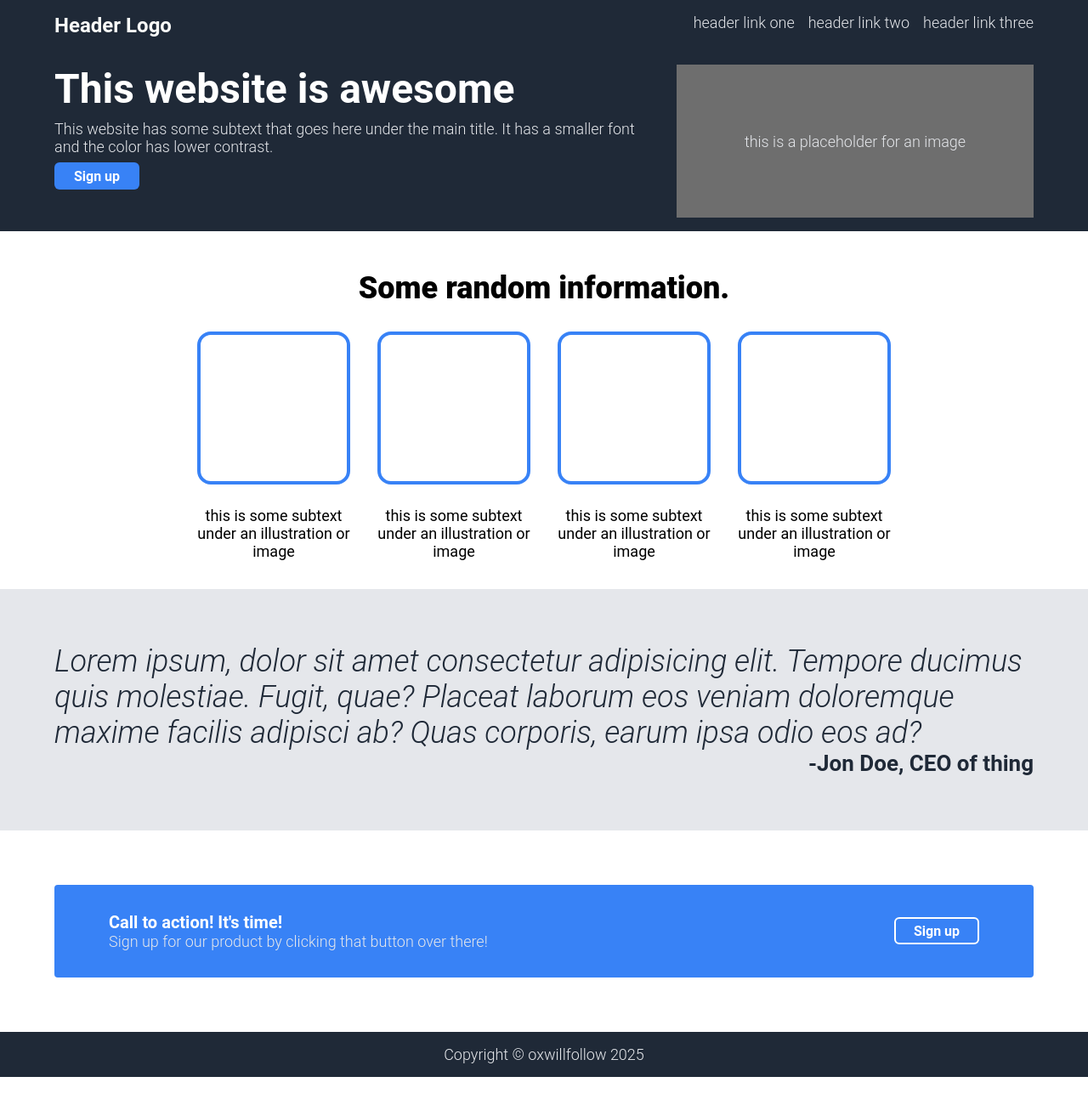
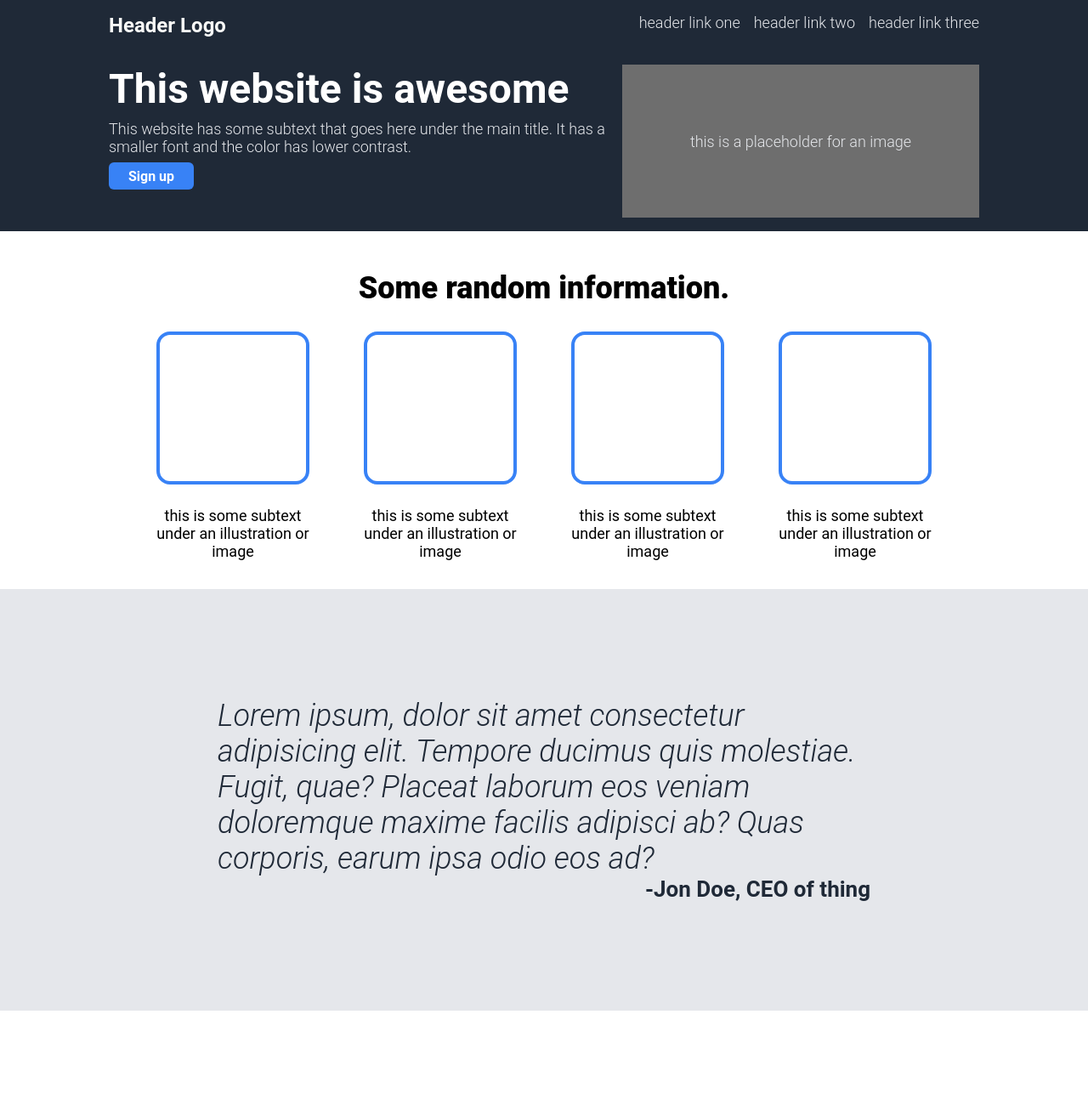
Before and after one commit to Oxwillfollow/odin-landing-page, a plain HTML site: page index.html in a window 1280 px wide. Shown: the top 1300 px of the page at 85% size. Before the commit the page ends 1267 px from the top, so only its background shows below. Drawn offline with Linux system fonts and the light colour scheme.

Commit message:
Fix webpage width issue and some minor html/css changes

```diff
--- a/css/styles.css
+++ b/css/styles.css
@@ -4,10 +4,11 @@
 }
 
 body {
-    width: 100vw;
-    height: 100vh;
+    width: 100%;
+    height: 100%;
     margin: 0;
-    display:flex;
+    padding: 0;
+    display: flex;
     flex-direction: column;
 }
 
@@ -29,20 +30,31 @@ a {
 .introduction-box,
 .footer {
     background-color: #1F2937;
-    padding: 1rem 4rem;
+    padding: 1rem 8rem;
 }
 
 .introduction-box {
     display: flex;
     justify-content: space-between;
-    padding: 1rem 4rem;
+    padding: 1rem 8rem;
     gap: 1rem;
 }
 
-.introduction-left {
+.introduction-content {
     display: flex;
     flex-direction: column;
     gap: 0.5rem;
+}
+
+.placeholder-image {
+    width: 420px;
+    height: 180px;
+    display: flex;
+    justify-content: center;
+    align-items: center;
+    background-color: #6e6e6e;
+    text-align: center;
+    flex-shrink: 0;
 }
 
 .information-box {
@@ -52,25 +64,6 @@ a {
     padding: 1rem;
 }
 
-.quote-box {
-    display: flex;
-    justify-content: center;
-    align-items: center;
-    background-color: #E5E7EB;
-    font-size: 36px;
-    font-weight: 300;
-    font-style: italic;
-    color: #1F2937;
-    padding: 4rem;
-}
-
-.quote-author {
-    font-weight: bold;
-    font-size: 26px;
-    font-style: normal;
-    text-align: right;
-}
-
 .footer {
     display: flex;
     justify-content: center;
@@ -78,8 +71,8 @@ a {
 }
 
 .signup-box {
-    margin: 4rem;
-    padding: 2rem 4rem;
+    margin: 8rem;
+    padding: 2rem 8rem;
     border-radius: 4px;
     background-color: #3882F6;
     display: flex;
@@ -103,7 +96,7 @@ a {
 .card-container {
     display: flex;
     justify-content: center;
-    gap: 2rem;
+    gap: 4rem;
 }
 
 .card {
@@ -126,15 +119,24 @@ a {
     height: 180px;
 }
 
-.placeholder-image {
-    width: 420px;
-    height: 180px;
+.quote-box {
     display: flex;
+    flex-direction: column;
     justify-content: center;
     align-items: center;
-    background-color: #6e6e6e;
-    text-align: center;
-    flex-shrink: 0;
+    background-color: #E5E7EB;
+    font-size: 36px;
+    font-weight: 300;
+    font-style: italic;
+    color: #1F2937;
+    padding: 8rem 16rem;
+}
+
+.quote-author {
+    font-weight: bold;
+    font-size: 26px;
+    font-style: normal;
+    align-self: flex-end;
 }
 
 .signup-button {
@@ -146,6 +148,7 @@ a {
     font-weight: bold;
     width: 100px;
     height: 32px;
+    cursor: pointer;
 }
 
 h1 {
--- a/index.html
+++ b/index.html
@@ -16,7 +16,7 @@
             </div>
         </div>
         <div class="introduction-box">
-            <div class="introduction-left">
+            <div class="introduction-content">
                 <h1>This website is awesome</h1>
                 <p class="secondary-text">This website has some subtext that goes here under the main title. It has a smaller font and the color has lower contrast.</p>
                 <button class="signup-button">Sign up</button>
@@ -47,10 +47,8 @@
             </div>
         </div>
         <div class="quote-box">
-            <div class="quote-text">
-                Lorem ipsum, dolor sit amet consectetur adipisicing elit. Tempore ducimus quis molestiae. Fugit, quae? Placeat laborum eos veniam doloremque maxime facilis adipisci ab? Quas corporis, earum ipsa odio eos ad?
-                <div class="quote-author">-Jon Doe, CEO of thing</div>
-            </div>
+            <div class="quote-text"> Lorem ipsum, dolor sit amet consectetur adipisicing elit. Tempore ducimus quis molestiae. Fugit, quae? Placeat laborum eos veniam doloremque maxime facilis adipisci ab? Quas corporis, earum ipsa odio eos ad?</div>
+            <div class="quote-author">-Jon Doe, CEO of thing</div>
         </div>
         <div class="signup-box">
             <div class="signup-text">
```
